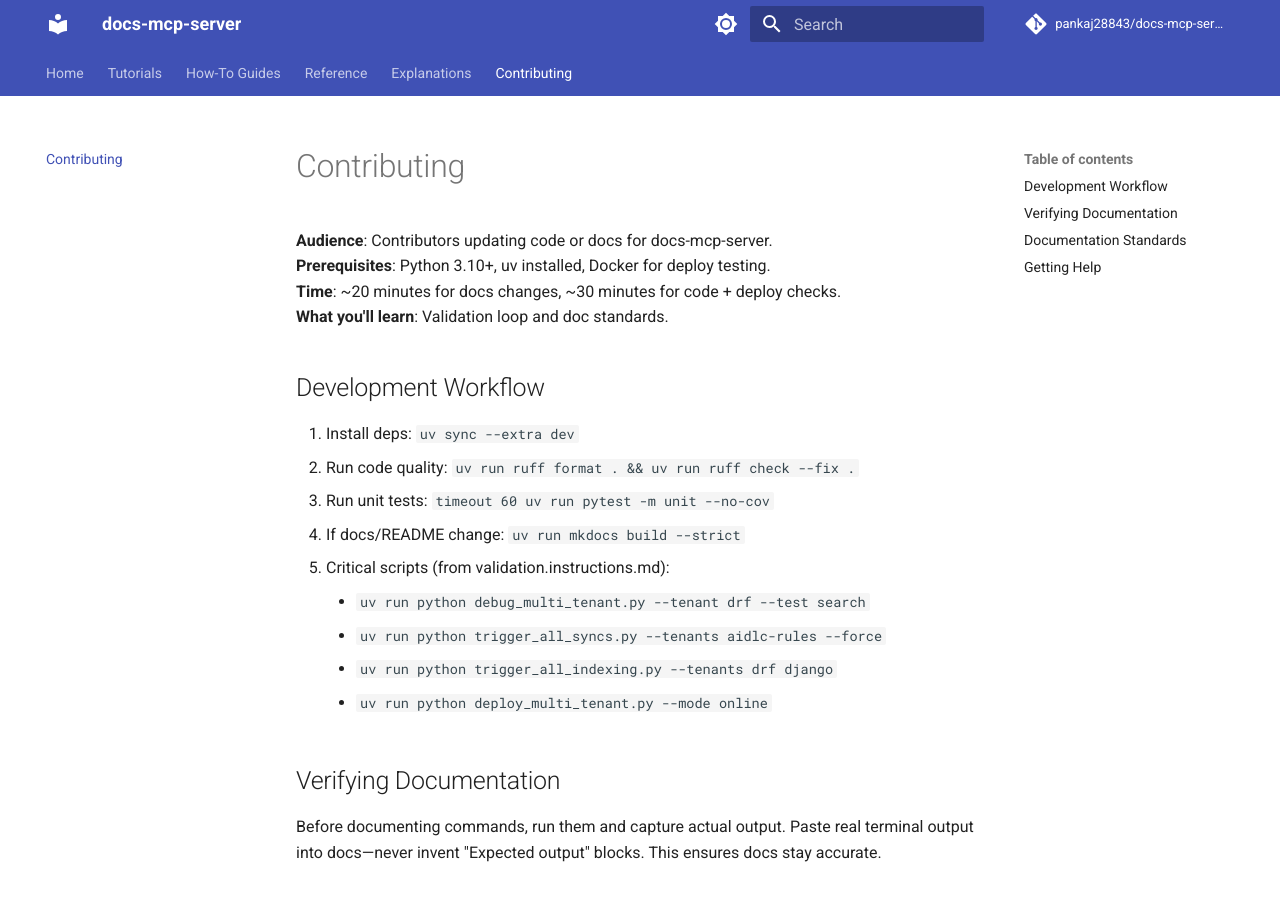
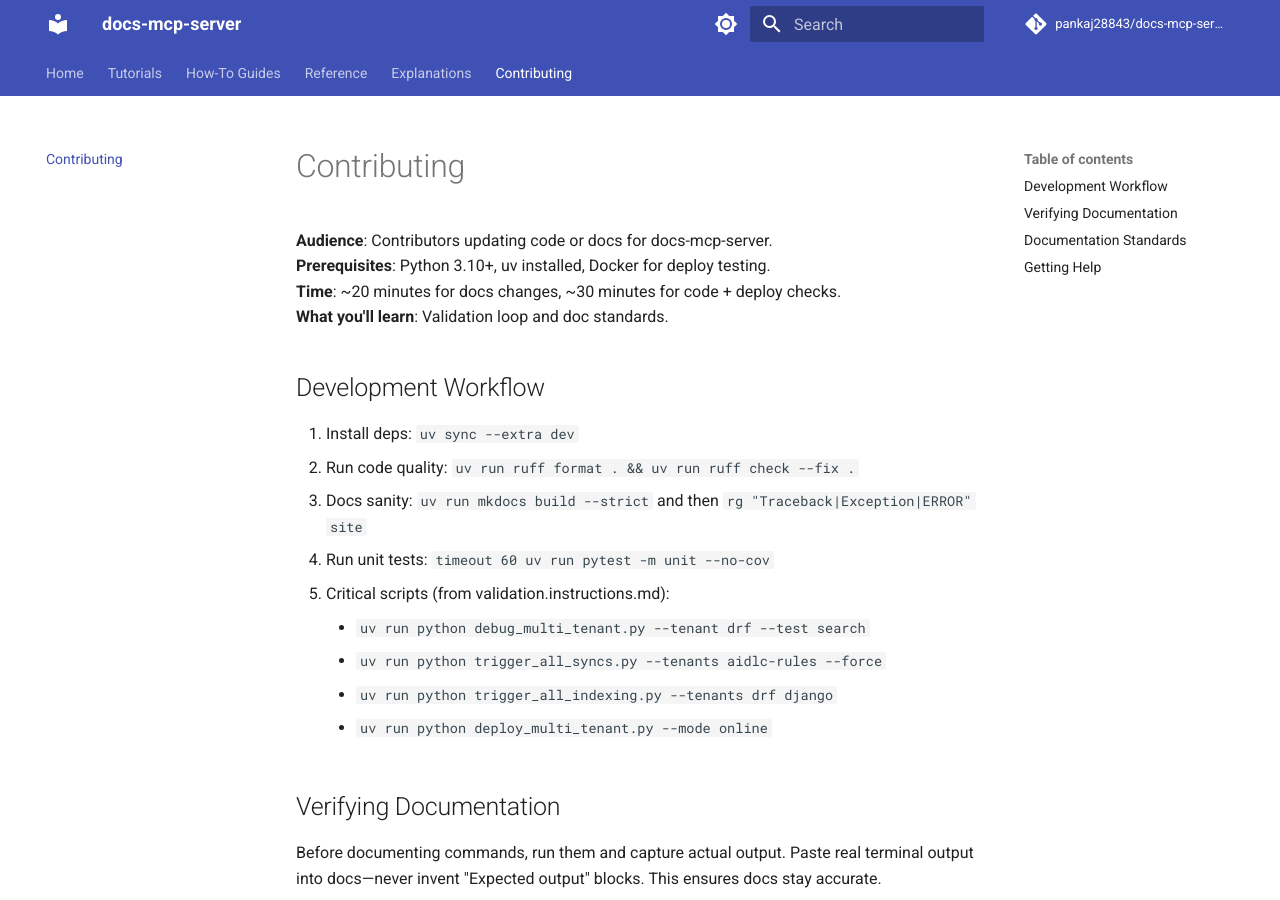
Before and after one commit to pankaj28843/docs-mcp-server, an MkDocs documentation site: the page built from docs/contributing.md, in a window 1280 px wide and 900 px high. Built offline with MkDocs 1.6.1 and Material for MkDocs 9.7.7, drawn with Linux system fonts in a browser that asks for light colours; comment, search, counter and statistics services are not loaded.

Commit message:
docs: enhance contributing guidelines with documentation sanity check

```diff
--- a/docs/contributing.md
+++ b/docs/contributing.md
@@ -9,8 +9,8 @@
 
 1. Install deps: `uv sync --extra dev`
 2. Run code quality: `uv run ruff format . && uv run ruff check --fix .`
-3. Run unit tests: `timeout 60 uv run pytest -m unit --no-cov`
-4. If docs/README change: `uv run mkdocs build --strict`
+3. Docs sanity: `uv run mkdocs build --strict` and then `rg "Traceback|Exception|ERROR" site`
+4. Run unit tests: `timeout 60 uv run pytest -m unit --no-cov`
 5. Critical scripts (from validation.instructions.md):
 	- `uv run python debug_multi_tenant.py --tenant drf --test search`
 	- `uv run python trigger_all_syncs.py --tenants aidlc-rules --force`
```
Also changed, not shown: .github/instructions/validation.instructions.md.
